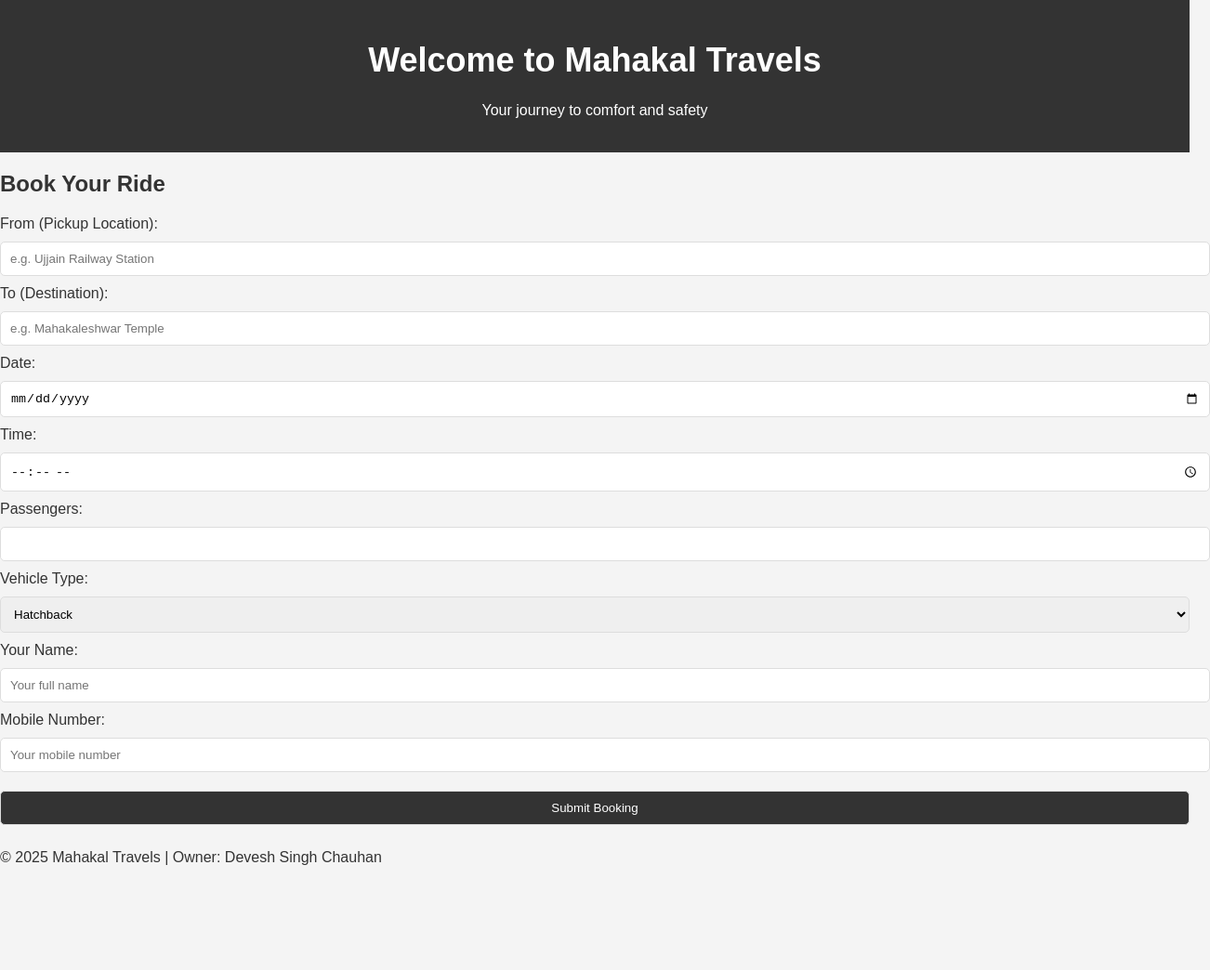
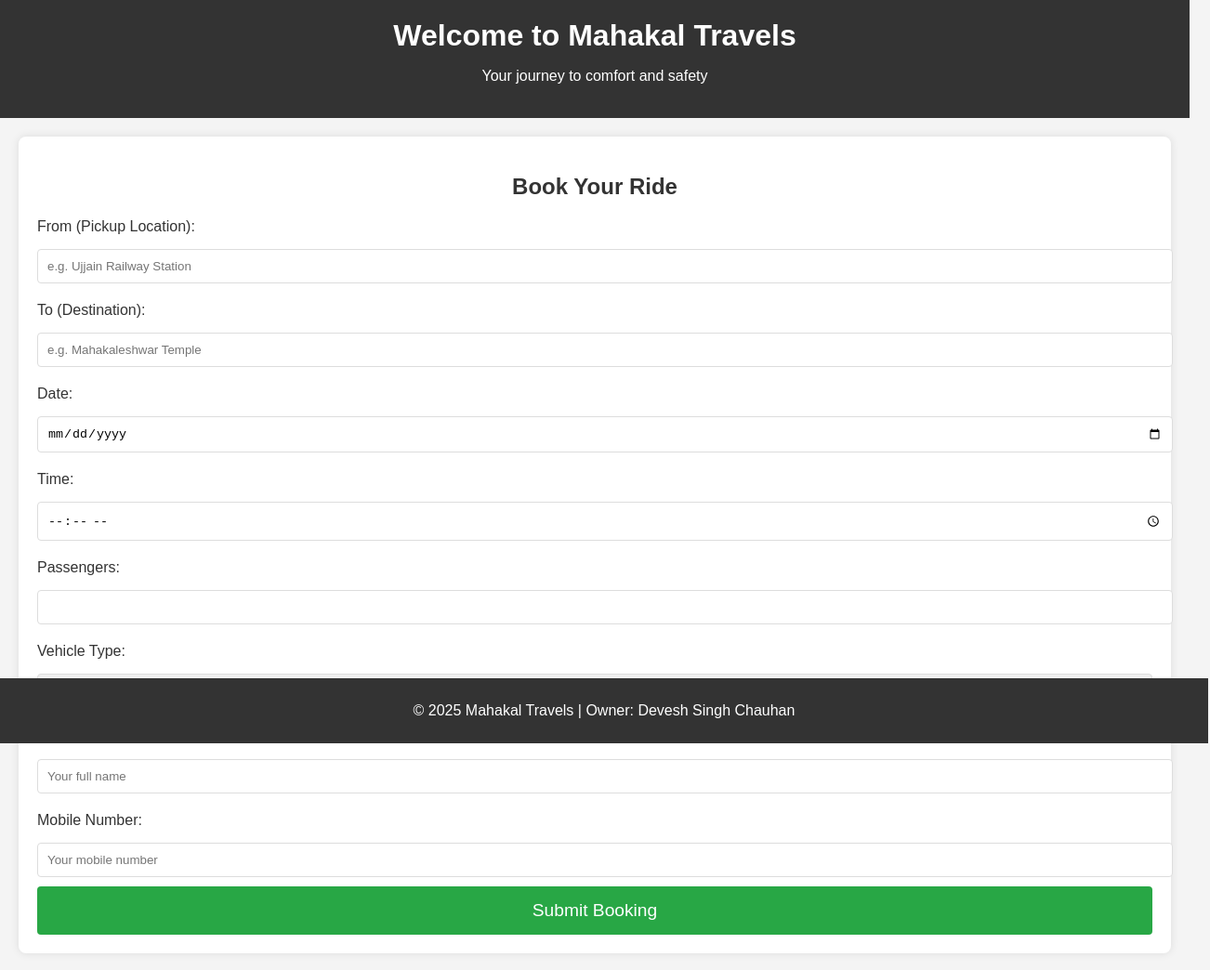
Before and after one commit to Shiv6655/mahakal-travels, a plain HTML site: page index.html in a window 1280 px wide. Shown: the whole page at 93% size, 1302 px wide, since content can reach past the window. Before the commit the page ends 948 px from the top, so only its background shows below. Drawn offline with Linux system fonts and the light colour scheme.

Commit message:
Update style.css

```diff
--- a/style.css
+++ b/style.css
@@ -1,7 +1,7 @@
+/* Basic styling */
 body {
     font-family: Arial, sans-serif;
     background-color: #f4f4f4;
-    color: #333;
     margin: 0;
     padding: 0;
 }
@@ -9,37 +9,64 @@ body {
 header {
     background-color: #333;
     color: white;
+    padding: 20px;
     text-align: center;
-    padding: 20px 0;
 }
 
 h1 {
-    font-size: 36px;
+    margin: 0;
+    font-size: 2em;
 }
 
-.form-container {
-    width: 50%;
-    margin: 0 auto;
-    background-color: white;
+.booking-form {
+    background-color: #fff;
+    margin: 20px;
     padding: 20px;
-    border-radius: 10px;
-    box-shadow: 0 4px 6px rgba(0, 0, 0, 0.1);
+    border-radius: 8px;
+    box-shadow: 0 0 10px rgba(0,0,0,0.1);
 }
 
-form input, form select, form button {
+.booking-form h2 {
+    text-align: center;
+    color: #333;
+}
+
+label {
+    font-size: 1em;
+    margin: 10px 0 5px;
+    display: block;
+    color: #333;
+}
+
+input, select {
     width: 100%;
     padding: 10px;
     margin: 10px 0;
-    border-radius: 5px;
+    border-radius: 4px;
     border: 1px solid #ddd;
 }
 
-form button {
-    background-color: #333;
+button {
+    width: 100%;
+    padding: 15px;
+    background-color: #28a745;
     color: white;
+    font-size: 1.2em;
+    border: none;
+    border-radius: 4px;
     cursor: pointer;
 }
 
-form button:hover {
-    background-color: #555;
+button:hover {
+    background-color: #218838;
 }
+
+footer {
+    text-align: center;
+    padding: 10px;
+    background-color: #333;
+    color: white;
+    position: fixed;
+    width: 100%;
+    bottom: 0;
+}
```
